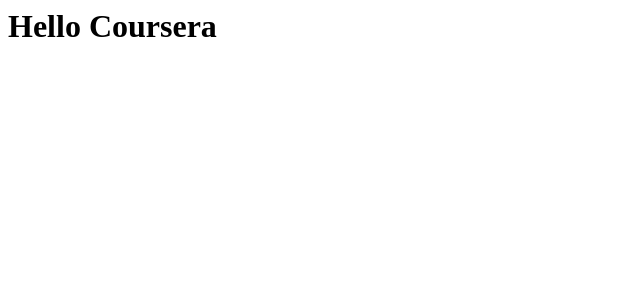
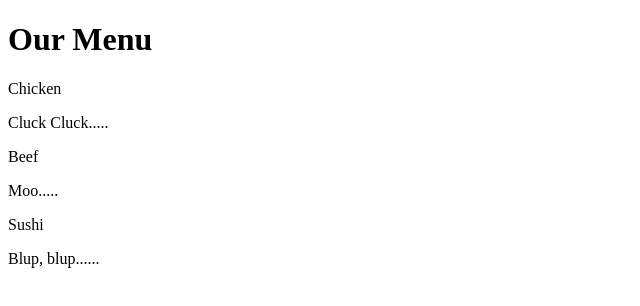
Before and after one commit to thehawkman2018/module2-solution, a plain HTML site: page index.html in a window 1280 px wide. Shown: the whole page, without its empty margins (0-640 px from the left). Drawn offline with Linux system fonts and the light colour scheme.

Commit message:
second one

```diff
--- a/index.html
+++ b/index.html
@@ -1,9 +1,46 @@
-<!DOCTYPE>
+<!DOCTYPE html>
 <html>
 <head>
-<title> Eric's page </title>
+	<meta charset="utf-8">
+
+	<meta name="viewport" content="width=device-width, initial-scale=1">
+
+	<link rel="stylesheet" type="text/css" href="css/styles.css">
+	<title>Eric's Module 2 solution</title>
 </head>
 <body>
-	<h1> Hello Coursera </h1>
+	<h1>Our Menu</h1>
+	<div class="row">
+	<div class="container col-lg-4 col-md-6 col-sm-12">
+		<section>
+		<div id="chicken">
+			Chicken
+		</div>
+		<p>
+			Cluck Cluck.....
+		</p>
+		</section>
+	</div>
+	<div class="container col-lg-4 col-md-6 col-sm-12">
+		<section>
+		<div id="beef">
+			Beef
+		</div>
+		<p>
+			Moo.....
+		</p>
+		</section>
+	</div>
+	<div class="container col-lg-4 col-md-12 col-sm-12">
+		<section>
+		<div id="sushi">
+			Sushi
+		</div>
+		<p>
+			Blup, blup......
+		</p>
+		</section>
+	</div>
+	</div>
 </body>
 </html>
```
